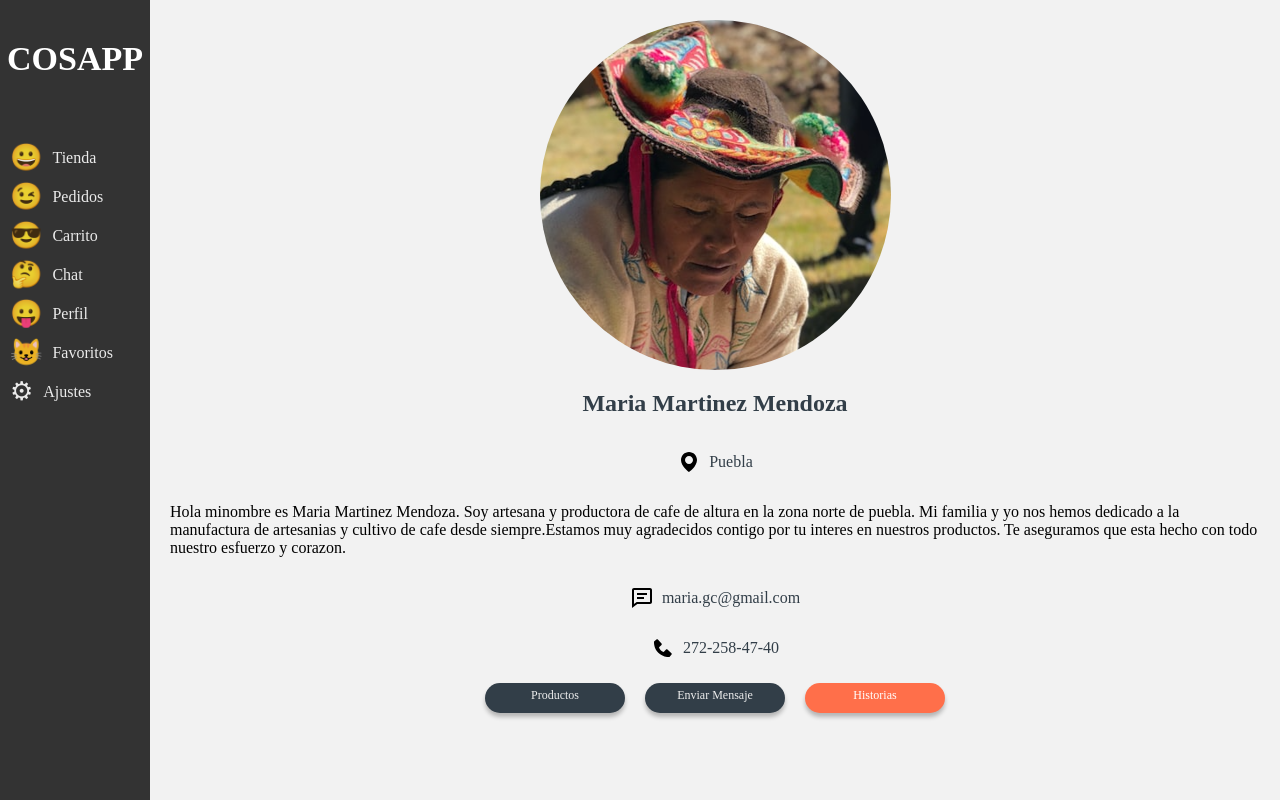
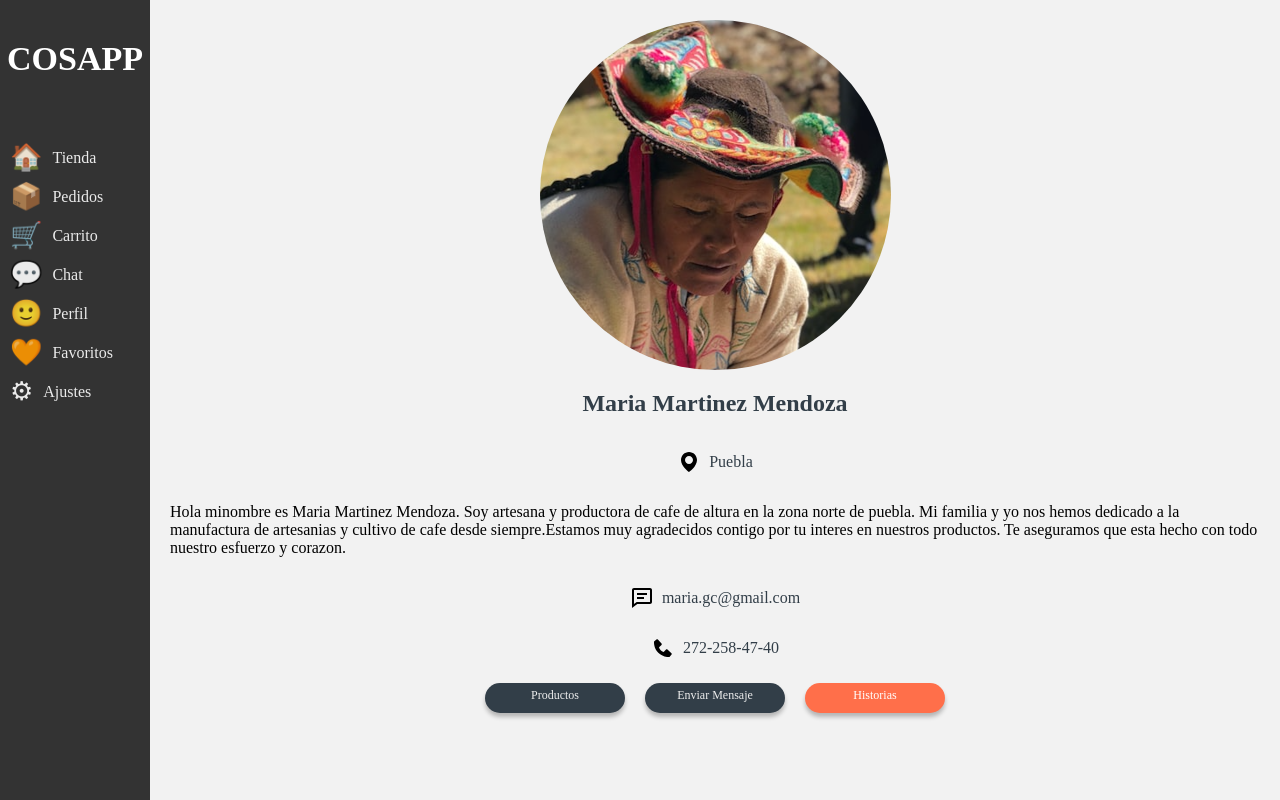
Before and after one commit to odonML/CosApp, a React (Create React App) app: page /client/producer/profile in a window 1280 px wide. Built offline with nearby package versions, Linux system fonts and the light colour scheme.

Commit message:
Update menu buttons links

```diff
--- a/src/components/client/ClientBottomBar.tsx
+++ b/src/components/client/ClientBottomBar.tsx
@@ -10,11 +10,11 @@ export function ClientBottomBar() {
 
   return (
     <BottomBar>
-      <NavigationOptionButton showLabel={showLabel} icon={"🍔"} label="Opción 1" />
-      <NavigationOptionButton showLabel={showLabel} icon={"🐻"} label="Opción 2" />
-      <NavigationOptionButton showLabel={showLabel} icon={"⚽"} label="Opción 3" />
-      <NavigationOptionButton showLabel={showLabel} icon={"❤️"} label="Opción 4" />
-      <NavigationOptionButton showLabel={showLabel} icon={"🔥"} label="Opción 5" />
+      <NavigationOptionButton showLabel={showLabel} icon={"🏠"} label="Tienda" url="/client" />
+      <NavigationOptionButton showLabel={showLabel} icon={"📦"} label="Pedidos" url="/client/not-available-yet" />
+      <NavigationOptionButton showLabel={showLabel} icon={"🛒"} label="Carrito" url="/client/not-available-yet" />
+      <NavigationOptionButton showLabel={showLabel} icon={"💬️"} label="Chat" url="/client/not-available-yet"  />
+      <NavigationOptionButton showLabel={showLabel} icon={"🙂"} label="Perfil" url="/client/producer/profile" />
     </BottomBar>
   )
 }
--- a/src/components/shared/Historia/index.tsx
+++ b/src/components/shared/Historia/index.tsx
@@ -9,7 +9,7 @@ export const Historia = ({id, img}:any) => {
     }
 
     return (
-        <div className="linkCircular" onClick={handelOnClick}>
+        <div className="linkCircular clickable" onClick={handelOnClick}>
             <img className="historia" src={img.default} alt="historia"/>
         </div>
     );
--- a/src/components/shared/Layout/index.tsx
+++ b/src/components/shared/Layout/index.tsx
@@ -21,11 +21,11 @@ export function Layout(props: LayoutProps) {
   } = useLayoutResizing()
 
   const menuItems = [
-    { icon: `😀`, text: "Tienda", url: "/client" },
-    { icon: `😉`, text: "Pedidos", url: "/client/not-available-yet" },
-    { icon: `😎`, text: "Carrito", url: "/client/not-available-yet" },
-    { icon: `🤔`, text: "Chat", url: "/client/not-available-yet" },
-    { icon: `😛`, text: "Perfil", url: "/client/producer/profile" }
+    { icon: `🏠`, text: "Tienda", url: "/client" },
+    { icon: `📦`, text: "Pedidos", url: "/client/not-available-yet" },
+    { icon: `🛒`, text: "Carrito", url: "/client/not-available-yet" },
+    { icon: `💬`, text: "Chat", url: "/client/not-available-yet" },
+    { icon: `🙂`, text: "Perfil", url: "/client/producer/profile" }
   ];
 
 
@@ -41,7 +41,7 @@ export function Layout(props: LayoutProps) {
   };
 
   if (styles.showSidebar) { // adds the header options to the sidebar
-    menuItems.push({ icon: `😺️`, text: "Favoritos", url: "/client" });
+    menuItems.push({ icon: `🧡`, text: "Favoritos", url: "/client" });
     menuItems.push({ icon: `⚙`, text: "Ajustes", url: "/client" });
   }
 
@@ -55,7 +55,7 @@ export function Layout(props: LayoutProps) {
       {
         ["MEDIUM", "LARGE"].includes(windowSize) ?
         <Sidebar menuItems={menuItems} styles={styles} />
-        : <TopBar leftComponent={`😺️`} rightComponent={`⚙`} title="COSAPP" />
+        : <TopBar leftComponent={`🧡`} rightComponent={`⚙`} title="COSAPP" />
       }
       <ContentContainer styles={styles}>
         {props.children}
--- a/src/components/shared/NavigationOptionButton/index.tsx
+++ b/src/components/shared/NavigationOptionButton/index.tsx
@@ -1,16 +1,24 @@
 import React from 'react'
+import { useHistory } from 'react-router'
 
 interface NavigationOptionButtonProps {
   icon: any;
   label: string;
   showLabel?: boolean;
+  url?: string
 }
 
 export function NavigationOptionButton(props: NavigationOptionButtonProps) {
   const { icon, label, showLabel } = props;
 
+  const history = useHistory()
+
+  const onClickOption = (url: string = "") => {
+    history.push(url)
+  }
+
   return (
-    <div style={containerStyles}>
+    <div style={containerStyles} className="clickable" onClick={() => onClickOption(props.url)}>
       <span style={iconContainerStyle()}>
         {icon}
       </span>
```
